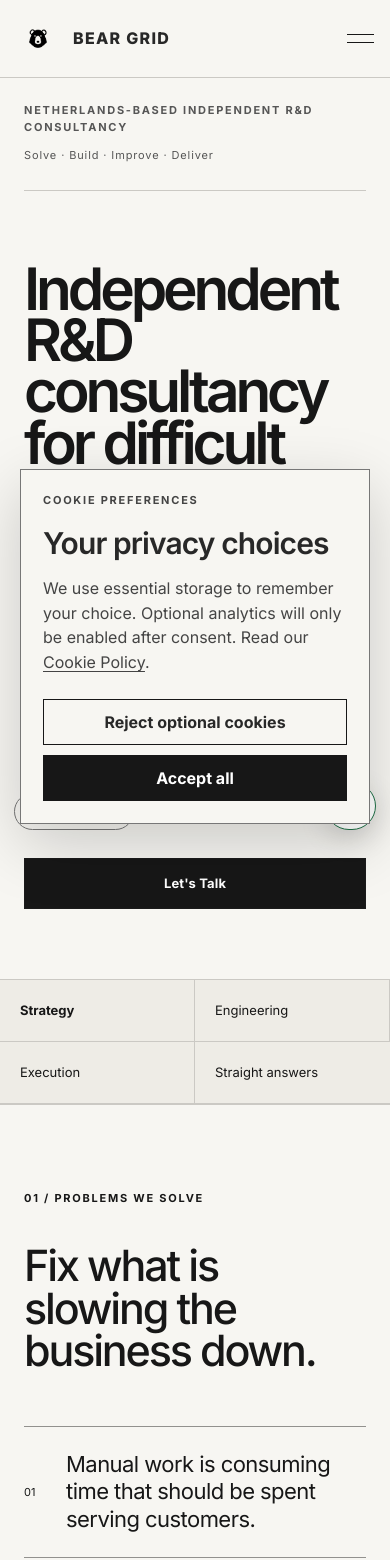
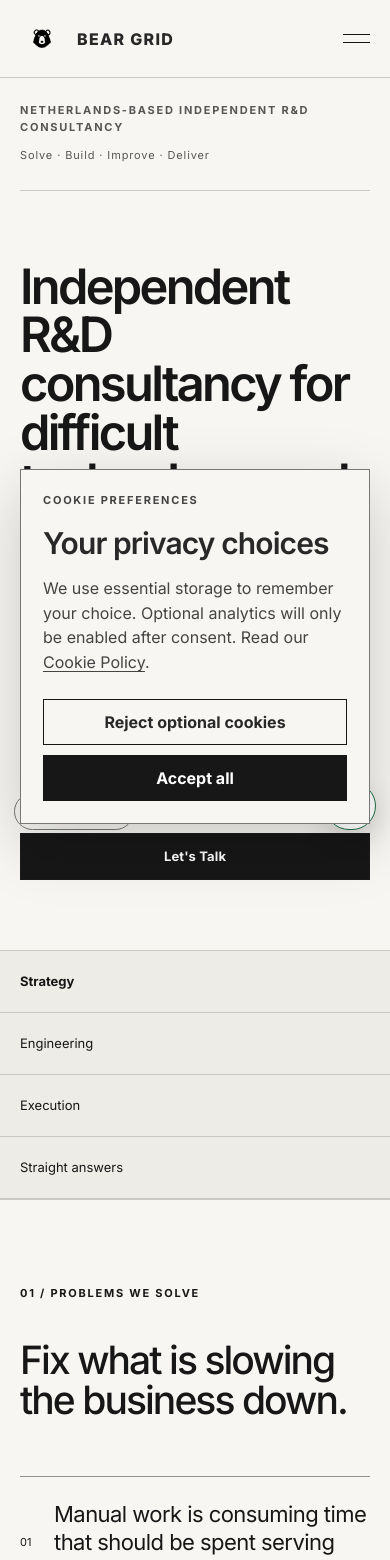
Before and after one commit to maninawild/beargrid-site, a Next.js app: page / in a window 390 px wide. Shown: the top 1560 px of the page. Built offline with nearby package versions, Linux system fonts and the light colour scheme.

Commit message:
Make localized layouts translation-safe

```diff
--- a/src/app/globals.css
+++ b/src/app/globals.css
@@ -3,7 +3,7 @@
 :root { --ink: #282828; --active: #eeeae7; }
 * { box-sizing: border-box; }
 html { scroll-behavior: smooth; }
-body { margin: 0; overflow-x: clip; background: #fff; color: var(--ink); font-family: Arial, Helvetica, sans-serif; }
+body { margin: 0; background: #fff; color: var(--ink); font-family: Arial, Helvetica, sans-serif; }
 a { color: inherit; text-decoration: none; }
 img { max-width: 100%; height: auto; }
 
@@ -425,3 +425,251 @@ img { max-width: 100%; height: auto; }
 @media (max-width: 520px) {
   .ecosystem-grid { grid-template-columns: 1fr; }
 }
+
+/* Translation-safe modern layout */
+.company-header-inner,
+.company-main,
+.company-main section,
+.company-main article,
+.company-main div,
+.company-footer,
+.company-footer > div {
+  min-width: 0;
+}
+
+.company-main h1,
+.company-main h2,
+.company-main h3,
+.company-main p,
+.company-main a,
+.company-main span,
+.company-footer a,
+.company-mobile-nav a {
+  overflow-wrap: break-word;
+  word-break: normal;
+}
+
+html[lang="nl-NL"] .company-main h1,
+html[lang="nl-NL"] .company-main h2,
+html[lang="nl-NL"] .company-main h3,
+html[lang="nl-NL"] .company-main p {
+  hyphens: auto;
+}
+
+.company-nav,
+.company-brand,
+.language-switcher,
+.company-button,
+.service-cta {
+  flex-shrink: 0;
+}
+
+.company-nav a,
+.language-switcher a,
+.company-button,
+.service-cta {
+  min-height: 44px;
+  align-items: center;
+}
+
+.company-brand,
+.company-nav a,
+.language-switcher a {
+  white-space: nowrap;
+}
+
+.company-brand {
+  min-height: 44px;
+}
+
+.new-hero-copy,
+.company-statement,
+.section-heading,
+.technology-band,
+.method-section,
+.faq-section,
+.services-method,
+.investor-body,
+.technology-intro,
+.timeline-section article {
+  grid-template-columns: minmax(0, .72fr) minmax(0, 1.28fr);
+}
+
+.new-hero-copy {
+  grid-template-columns: minmax(0, 1.55fr) minmax(16rem, .65fr);
+  align-items: end;
+}
+
+.new-hero h1 {
+  max-width: 16ch;
+  font-size: clamp(3.75rem, 7.2vw, 7rem);
+  line-height: .94;
+  text-wrap: balance;
+}
+
+.inner-company-hero h1,
+.technology-intro h1,
+.contact-intro h1,
+.final-cta h2,
+.section-heading h2,
+.method-section h2,
+.investor-body h2 {
+  text-wrap: balance;
+}
+
+.inner-company-hero h1 {
+  font-size: clamp(3.6rem, 7.2vw, 7rem);
+  line-height: .96;
+}
+
+.service-grid {
+  grid-template-columns: repeat(2, minmax(0, 1fr));
+}
+
+.service-grid article,
+.service-grid.compact article,
+.process-grid li,
+.problem-list article,
+.portfolio-list > a,
+.timeline-section article {
+  height: auto;
+}
+
+.service-grid article {
+  display: flex;
+  flex-direction: column;
+}
+
+.service-grid h3 {
+  margin-bottom: 1.5rem;
+  line-height: 1.12;
+}
+
+.service-grid p {
+  flex: 1;
+}
+
+.service-cta {
+  align-self: flex-start;
+  margin-top: 1.875rem;
+  white-space: nowrap;
+}
+
+.process-grid {
+  grid-template-columns: repeat(4, minmax(0, 1fr));
+}
+
+.audience-list span,
+.positioning-strip > * {
+  min-width: 0;
+}
+
+.contact-form label,
+.contact-form input,
+.contact-form textarea,
+.contact-form select,
+.contact-form button {
+  min-width: 0;
+}
+
+@media (max-width: 1024px) {
+  .company-header-inner { width: calc(100% - 40px); }
+  .company-nav { gap: clamp(16px, 2.2vw, 26px); }
+  .language-switcher { margin-left: 18px; }
+  .new-hero-copy { gap: clamp(32px, 5vw, 64px); }
+  .new-hero h1 { font-size: clamp(3.5rem, 7vw, 5rem); }
+  .process-grid { grid-template-columns: repeat(2, minmax(0, 1fr)); }
+}
+
+@media (max-width: 820px) {
+  .new-hero-copy,
+  .company-statement,
+  .section-heading,
+  .technology-band,
+  .method-section,
+  .faq-section,
+  .services-method,
+  .investor-body,
+  .technology-intro,
+  .timeline-section article {
+    grid-template-columns: minmax(0, 1fr);
+  }
+
+  .new-hero h1,
+  .inner-company-hero h1,
+  .technology-intro h1,
+  .contact-intro h1 {
+    max-width: 100%;
+    font-size: clamp(2.75rem, 12.5vw, 4.5rem);
+    line-height: 1;
+    letter-spacing: -.055em;
+  }
+
+  .company-statement h2,
+  .section-heading h2,
+  .technology-band h2,
+  .contact-panel h2,
+  .services-method h2,
+  .method-section h2,
+  .final-cta h2,
+  .investor-body h2 {
+    font-size: clamp(2.35rem, 10vw, 3.25rem);
+    line-height: 1.04;
+  }
+
+  .service-grid,
+  .process-grid {
+    grid-template-columns: minmax(0, 1fr);
+  }
+
+  .service-grid article,
+  .service-grid.compact article,
+  .process-grid li {
+    min-height: 0;
+  }
+
+  .company-menu-button {
+    min-width: 44px;
+    min-height: 44px;
+    place-content: center end;
+  }
+
+  .company-mobile-nav a {
+    min-height: 44px;
+  }
+}
+
+@media (max-width: 430px) {
+  .new-hero { padding-inline: 20px; }
+  .new-hero-top { flex-direction: column; gap: 12px; }
+  .positioning-strip { grid-template-columns: minmax(0, 1fr); }
+  .positioning-strip > * { border-right: 0; }
+  .company-statement,
+  .company-section,
+  .inner-company-hero,
+  .services-method,
+  .technology-intro,
+  .portfolio-list,
+  .investor-body,
+  .timeline-section,
+  .history-story,
+  .history-actions,
+  .contact-layout {
+    width: calc(100% - 40px);
+  }
+  .problem-list article { grid-template-columns: 34px minmax(0, 1fr); }
+  .service-grid article,
+  .service-grid article:nth-child(odd) { padding-left: 34px; }
+  .company-footer { gap: 34px; }
+  .footer-links,
+  .footer-legal { min-width: 0; }
+}
+
+@media (max-width: 260px) {
+  .company-header-inner { width: calc(100% - 24px); }
+  .company-brand { gap: 8px; font-size: 14px; letter-spacing: .05em; }
+  .company-brand img { width: 38px; }
+  .service-grid article,
+  .service-grid article:nth-child(odd) { padding-right: 0; }
+  .service-cta { white-space: normal; }
+}
--- a/src/app/legal.css
+++ b/src/app/legal.css
@@ -4,6 +4,13 @@
   padding: 110px 0 140px;
   font-family: var(--font-inter), Arial, sans-serif;
   color: #171717;
+}
+.policy-page h1,
+.policy-page h2,
+.policy-page p,
+.policy-page a {
+  overflow-wrap: anywhere;
+  word-break: normal;
 }
 .policy-page h1 {
   overflow-wrap: anywhere;
@@ -103,6 +110,11 @@
   box-shadow: 0 20px 60px rgba(0, 0, 0, 0.18);
   font-family: var(--font-inter), Arial, sans-serif;
 }
+.cookie-panel > *,
+.cookie-actions,
+.cookie-actions button {
+  min-width: 0;
+}
 .cookie-panel h2 {
   margin: 12px 0 10px;
   font-size: 30px;
@@ -129,6 +141,7 @@
   padding: 10px 16px;
   background: transparent;
   font-weight: 650;
+  overflow-wrap: anywhere;
   cursor: pointer;
 }
 .cookie-actions .primary {
@@ -167,3 +180,12 @@
     bottom: 14px;
   }
 }
+
+@media (max-width: 320px) {
+  .cookie-panel {
+    left: 10px;
+    right: 10px;
+    bottom: 10px;
+    padding: 18px;
+  }
+}
```
Also changed, not shown: 1 other file (tests, documents, lock files or other folders).
